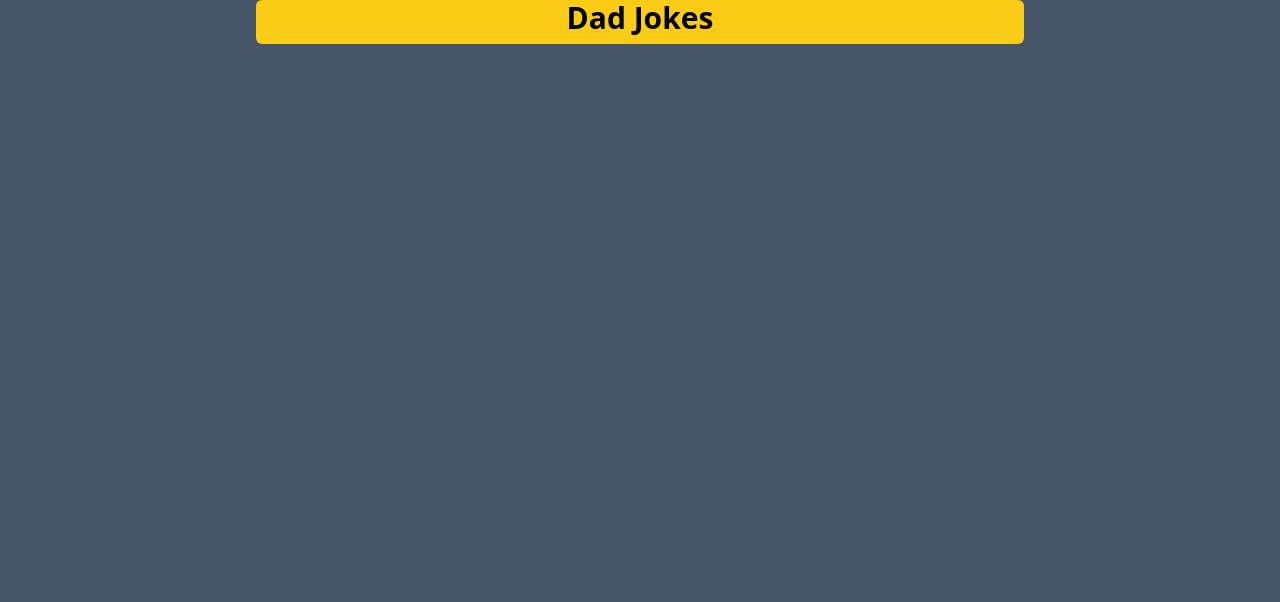
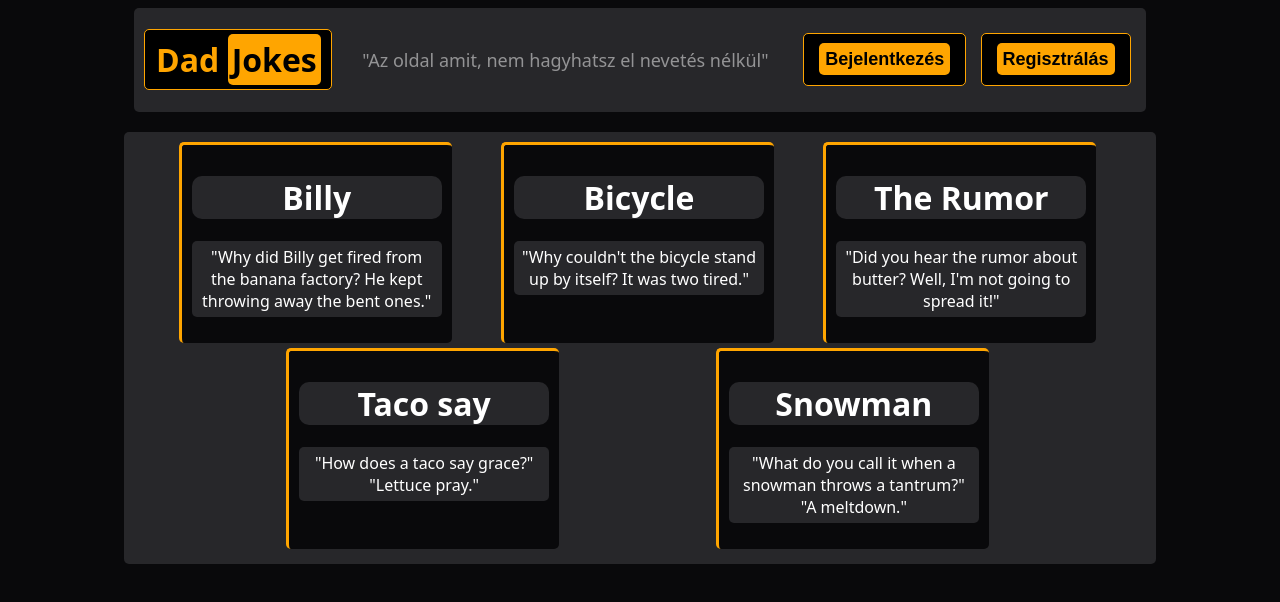
Before and after one commit to warik23/Vicces, a plain HTML site: page index.html in a window 1280 px wide. Drawn offline with nearby package versions, Linux system fonts and the light colour scheme.

Commit message:
second commit

```diff
--- a/index.html
+++ b/index.html
@@ -1,12 +1,45 @@
 <!DOCTYPE html>
 <html lang="en">
 <head>
-	<meta charset="UTF-8">
-	<meta name="viewport" content="width=device-width, initial-scale=1.0">
-	<title>Stock Simulator</title>
-	<script src="https://cdn.tailwindcss.com"></script>
+    <meta charset="UTF-8">
+    <meta name="viewport" content="width=device-width, initial-scale=1.0">
+    <title>Dad Jokes</title>
+    <link rel="stylesheet" href="style.css">
 </head>
-<body class="flex bg-slate-600">
-	<div class="menu w-[60%] h-11 m-auto bg-yellow-400 rounded-md text-center text-3xl font-bold">Dad Jokes</div>
+<body>
+    <div class="menu">
+        <h1 class="title">Dad <span style="background-color: orange; color: rgb(0, 0, 0); padding: 4px; border-radius: 5px;">Jokes</span></h1>
+        <p style="color: rgba(255, 255, 255, 0.5); font-size: 18px;">"Az oldal amit, nem hagyhatsz el nevetés nélkül"</p>
+        <div class="buttons">
+            <button class="login"><span style="background-color: orange; color: black; padding: 6px; border-radius: 5px;">Bejelentkezés</span></button>
+            <button class="register"><span style="background-color: orange; color: black; padding: 6px; border-radius: 5px;">Regisztrálás</span></button>
+        </div>
+    </div>
+    <div class="main">
+        <div class="card">
+            <h1>Billy</h1>
+            <p>"Why did Billy get fired from the banana factory? He kept throwing away the bent ones."</p>
+        </div>
+        <div class="card">
+            <h1>Bicycle</h1>
+            <p>"Why couldn't the bicycle stand up by itself? It was two tired."</p>
+        </div>
+        <div class="card">
+            <h1>The Rumor</h1>
+            <p>"Did you hear the rumor about butter? Well, I'm not going to spread it!"</p>
+        </div>
+        <div class="card">
+            <h1>Taco say</h1>
+            <p>"How does a taco say grace?" "Lettuce pray."</p>
+        </div>
+        <div class="card">
+            <h1>Snowman</h1>
+            <p>"What do you call it when a snowman throws a tantrum?" "A meltdown."</p>
+        </div>
+
+
+
+    </div>
+
 </body>
 </html>
--- /dev/null
+++ b/style.css
@@ -0,0 +1,110 @@
+body{
+	font-family: system-ui, -apple-system, BlinkMacSystemFont, 'Segoe UI', Roboto, Oxygen, Ubuntu, Cantarell, 'Open Sans', 'Helvetica Neue', sans-serif;
+	background-color: #09090b;
+}
+
+.menu{
+	width: 80%;
+	height: 100%;
+	/* border: 2px solid red; */
+	text-align: left;
+	background-color: #27272a;
+	border-radius: 5px;
+	align-items: center;
+	display: flex;
+	justify-content: space-between;
+	margin: auto;
+
+}
+
+@media only screen and (max-width: 1200px) {
+	.menu{
+			display: flex;
+			flex-wrap: wrap;
+			text-align: center;
+			justify-content: center;
+			margin: auto;
+
+	}
+
+	.buttons{
+			margin: auto;
+			display: block;
+			justify-content: center;
+			align-items: center;
+
+	}
+	.title{
+			margin: auto;
+	}
+}
+
+.title{
+	background-color: rgb(0, 0, 0);
+	text-align: center;
+	color: orange;
+	width: 170px;
+	border-radius: 5px;
+	padding: 8px;
+	border: 1px solid orange;
+	margin-left: 10px;
+}
+
+.login, .register{
+	height: 100%;
+	padding: 15px;
+	font-weight: bold;
+	font-size: 18px;
+	border: 1px solid orange;
+	border-radius: 5px;
+	background-color: black;
+	cursor: pointer;
+	align-items: flex-end;
+	margin: 5px;
+
+
+}
+
+.buttons{
+	/* border: 2px solid red; */
+	float: right;
+	margin-right: 10px;
+}
+
+.main{
+	margin: auto;
+	background-color: #27272a;
+	margin-top: 20px;
+	border-radius: 5px;
+	width: 80%;
+
+	padding: 10px;
+	display: flex;
+	flex-wrap: wrap;
+	justify-content: space-evenly;
+}
+
+.card{
+	width: 250px;
+	padding: 10px;
+	text-align: center;
+	word-wrap: break-word;
+	color: white;
+	background-color: #09090b;
+	border-radius: 5px;
+	border-left: 3px solid orange;
+	border-top: 3px solid orange;
+
+	margin-right: 5px;
+	margin-bottom: 5px;
+}
+
+.card h1{
+	background-color: #27272a;
+	border-radius: 10px;
+}
+.card p{
+	background-color: #27272a;
+	border-radius: 5px;
+	padding: 5px;
+}
```
